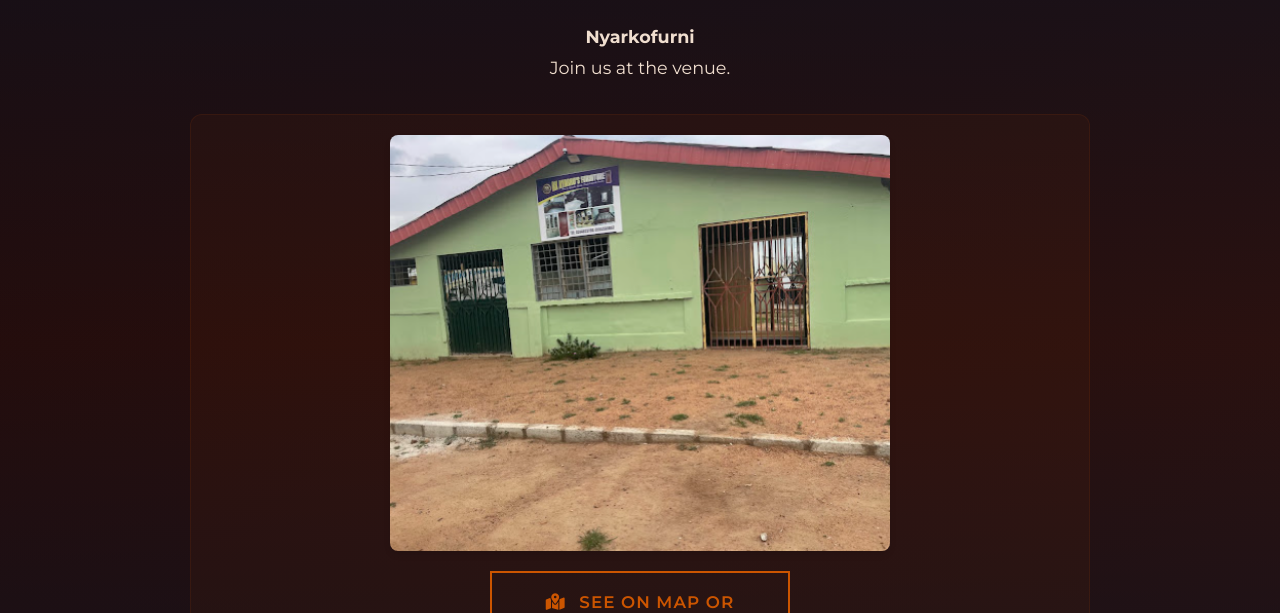
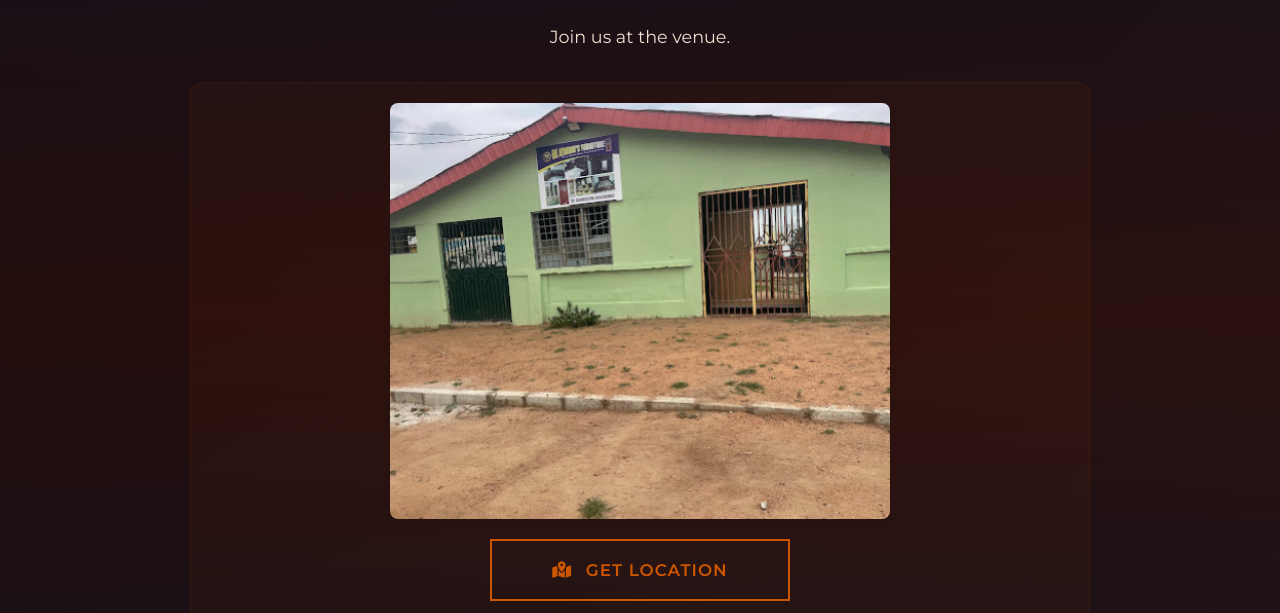
Before and after one commit to Joenyarko/Saly26, a plain HTML site: page location.html in a window 1280 px wide. Shown: the part 187-800 px from the top of the page. Drawn offline with Linux system fonts and the light colour scheme.

```diff
--- a/location.html
+++ b/location.html
@@ -34,7 +34,6 @@
             <h2 class="section-title">Location</h2>
             <div class="section-body">
                 <p style="text-align:center; margin-bottom:30px; font-size:1.1rem; color:var(--nude);">
-                    <strong>Nyarkofurni</strong><br>
                     Join us at the venue.
                 </p>
 
@@ -46,7 +45,7 @@
                     <a href="https://maps.app.goo.gl/q9UHKQEXWyYpxBaYA?g_st=awb" target="_blank" class="cta-button"
                         style="width:100%; max-width:300px; text-align:center;">
                         <i class="fas fa-map-marked-alt" style="margin-right:8px;"></i>
-                        See on map or get location
+                        Get location
                     </a>
                 </div>
 
```
Also changed, not shown: index.html (+1 -1 lines).
